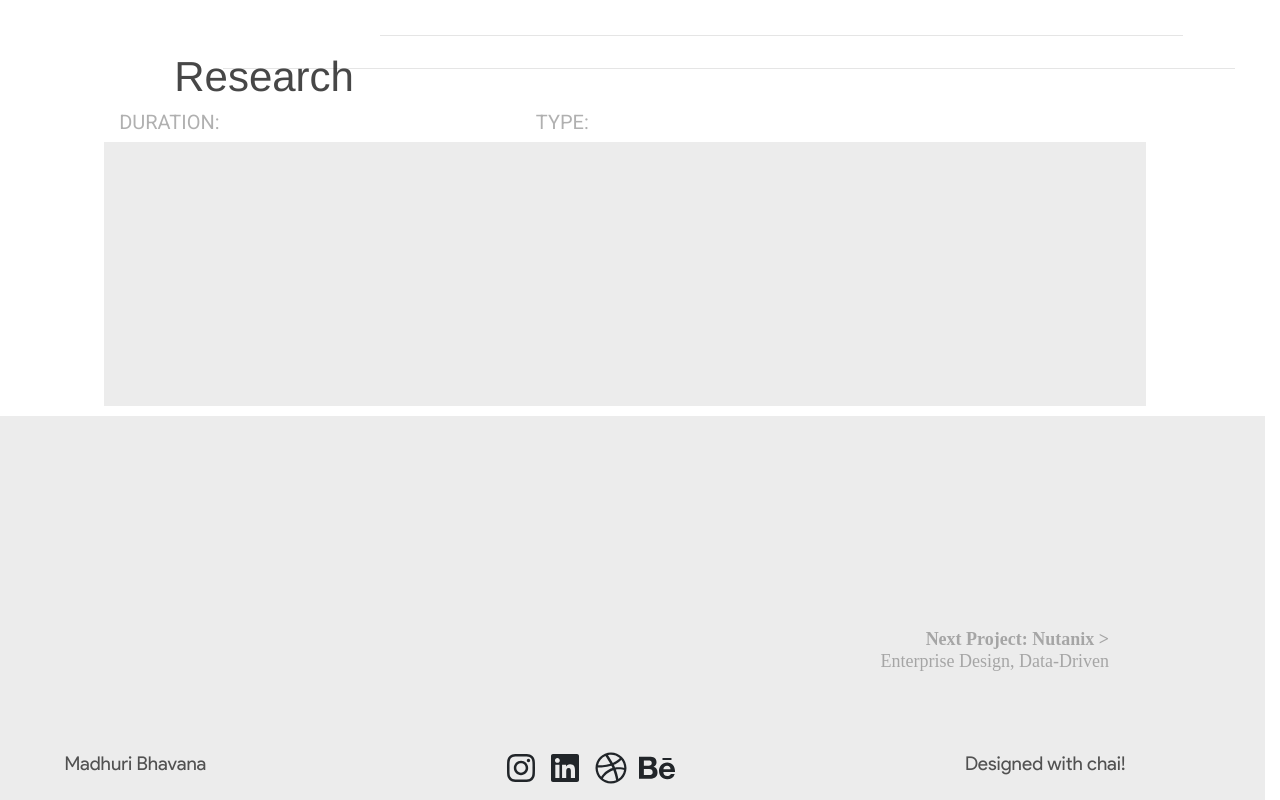
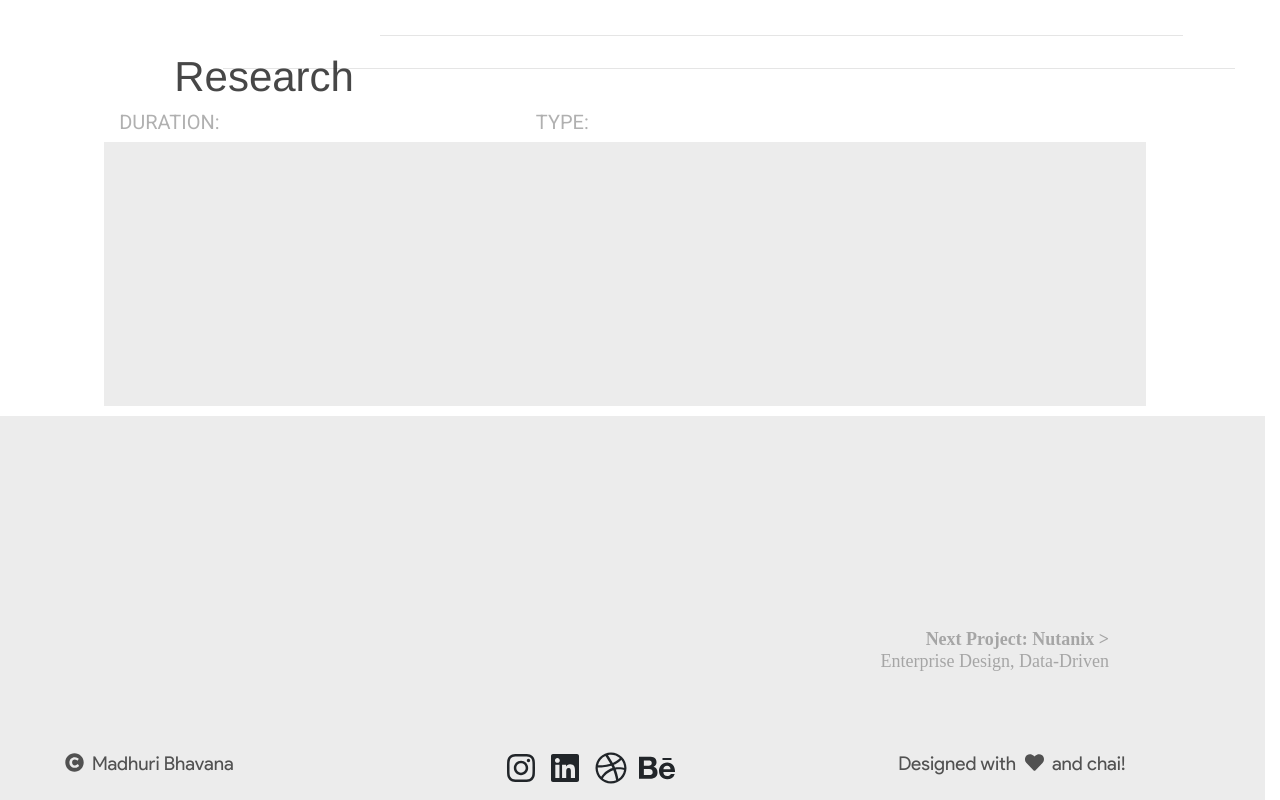
Before and after one commit to madhuribhavana/madhuri.github.io, a plain HTML site: page amazon.html in a window 1280 px wide. Shown: the part 6993-7793 px from the top of the page. Drawn offline with nearby package versions, Linux system fonts and the light colour scheme; a web font is replaced by a local one.

Commit message:
Footer fixes for amzon and nutanix

```diff
--- a/amazon.html
+++ b/amazon.html
@@ -346,7 +346,7 @@
         </div>
         <div class="row col-12 footer-name-holder d-flex justify-content-around">
 
-          <div class="col-3 footer-name"><span class="name-holder">Madhuri Bhavana</span></div>
+          <div class="col-3 footer-name"><span class="name-holder"><i class="fa fa-copyright"></i>&nbsp Madhuri Bhavana</span></div>
           <div class="col-3 oval-holder">
             <ul class="d-flex justify-content-around">
               <li class="icon"><i class="fab fa-instagram fa-2x"></i></li>
@@ -356,7 +356,10 @@
 
           <ul>
           </div>
-            <div class="col-3 footer-name d-flex justify-content-end"><span class="name-holder">Designed with chai!</span></div>
+          <div class="col-3 footer-name d-flex justify-content-end">
+            <span class="name-holder">Designed with &nbsp<i class="fa fa-heart ">
+            </i>&nbsp and chai!</span>
+          </div>
         </div>
       </div>
     </footer>
```
Also changed, not shown: nutanix.html (+48 -50 lines).
